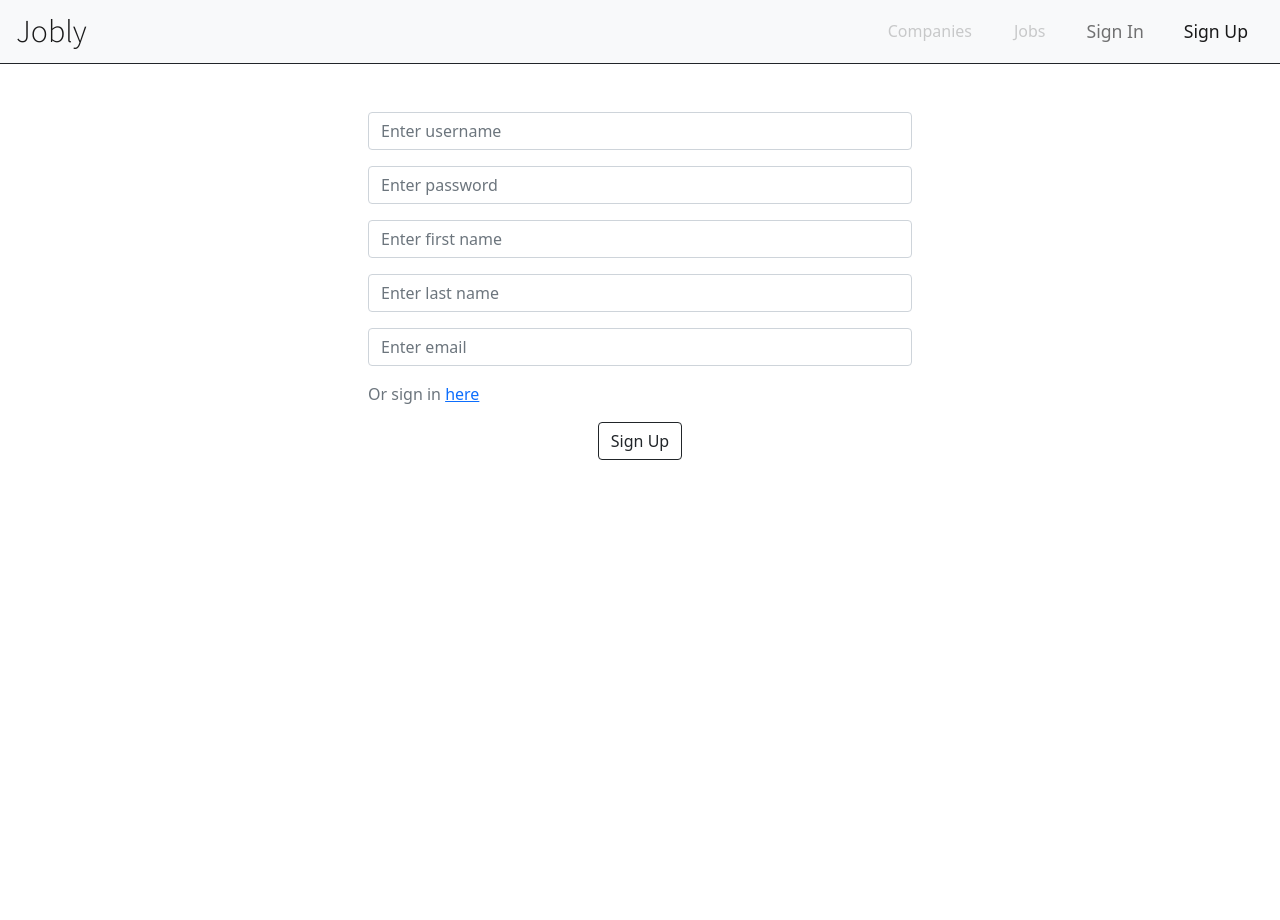
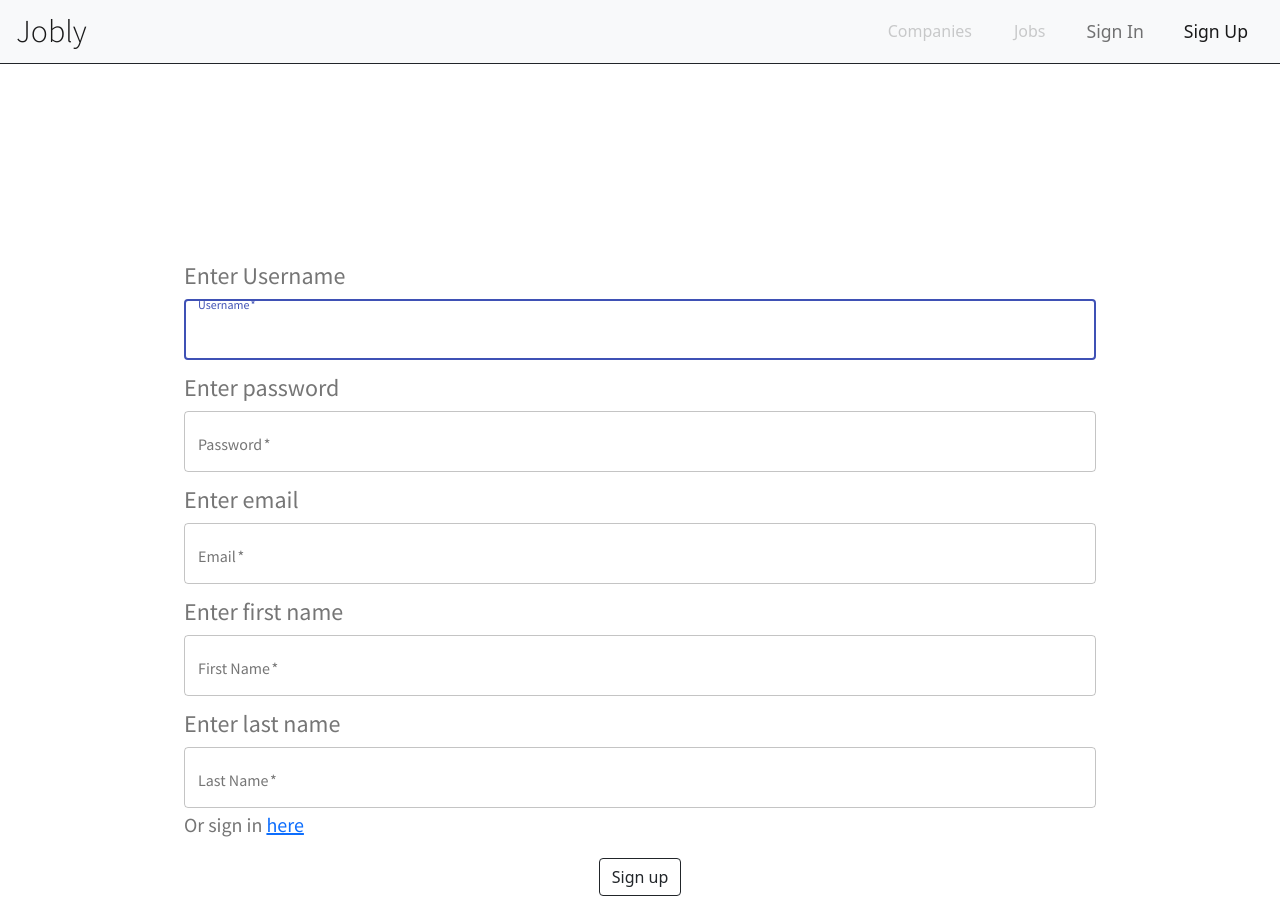
Before and after one commit to Juli03b/jobly-frontend, a React (Create React App) app: page /sign-up in a window 1280 px wide. Before the commit the page ends 800 px from the top, so only its background shows below. Built offline with nearby package versions, Linux system fonts and the light colour scheme; no server answers; a web font is replaced by a local one.

Commit message:
Add centralized form implementation

```diff
--- a/src/components/Profile.tsx
+++ b/src/components/Profile.tsx
@@ -1,57 +1,99 @@
-import React, { FC, useContext, useEffect, useState } from "react";
-import { Card, CardBody} from "reactstrap";
+import { Container, Grid, InputLabel, makeStyles, TextField, Typography } from "@material-ui/core";
+import { FC, useContext, useEffect, useState } from "react";
 import { JobProps, UserPatchProps } from "../interfaces";
 import AppContext from "./AppContext";
 import Jobs from "./Jobs";
+import { Loading } from "./Loading";
+import { useFormik } from 'formik'
+import * as yup from 'yup';
+import Form from "./Form";
 
+const useStyles = makeStyles({
+    formLabel: {
+        marginBottom: "1rem",
+        fontSize: "1.5rem"
+    },
+    name: {
+        fontSize: "1.5rem",
+        textAlign: "center",
+        fontFamily: "Montserrat"
+    },
+    container: {
+        marginTop: "5rem"
+    },
+    caption: {
+        fontSize: "2rem",
+        marginInline: "11%"
+    },
+    form: {
+        margin: "auto",
+        marginTop: "2rem",
+    }
+});
+const validationSchema = yup.object({
+    email: yup
+        .string()
+        .label("Enter email")
+        .email('Enter a valid email')
+        .required()
+    ,
+    password: yup
+        .string()
+        .label("Enter password")
+        .min(5, "Password should be at least 5 characters")
+        .required('Password required')
+    ,
+    firstName: yup
+        .string()
+        .label("Enter first name")
+        .min(1, "First name should be at least 1 character")
+    ,
+    lastName: yup
+        .string()
+        .label("Enter last name")
+        .min(1, "Last name should be at least 1 character")
+});
 const Profile: FC = () => {
-    const INITIAL_STATE: UserPatchProps = {password: "", firstName: "", lastName: "", email: ""}
+    const FORM_INITIAL_STATE: UserPatchProps = { password: "", firstName: "", lastName: "", email: "" }
     const { patchUser, user } = useContext(AppContext);
     const [jobs, setJobs] = useState<JobProps[]>([])
-    const [formData, setFormData] = useState(INITIAL_STATE);
-    const inputChange = (e: React.ChangeEvent<HTMLInputElement>) => {
-        const {name, value} = e.target;
-        setFormData(data => ({...data, [name]: value}));
-    }
-    const onSubmit = (e: React.FormEvent) => {
-        e.preventDefault();
-        patchUser(formData);
-    }
+    const classes = useStyles();
+    const formik = useFormik({
+        initialValues: FORM_INITIAL_STATE,
+        validationSchema: validationSchema,
+        onSubmit: (values) => patchUser(values)
+    });
 
-    // console.log(user, "user ")
-    useEffect(() => {if(user) setJobs(user.jobs)}, [user]);
+    useEffect(() => { if (user) setJobs(user.jobs) }, [user]);
 
+    if(!user) return <Loading />
     return (
-        <div className="m-3">
-            {
-                user?.jobs ?
-                <>
-                    <Card className="w-25 mx-auto mt-5">
-                        <CardBody>
-                            <p className="fs-3 text-muted">{user.username}</p>
-                            <p className="fs-3">{`${user.firstName} ${user.lastName}`}</p>
-                        </CardBody>
-                    </Card>
-                    <form onSubmit={onSubmit} className="mt-5">
-                    <div className="w-25 mx-auto">
-                        <input type="password" name="password" value={formData.password} onChange={inputChange} placeholder="Enter password" className="form-control input-group mb-3 mx-auto"/>
-                        <input type="text" name="firstName" value={formData.firstName} onChange={inputChange} placeholder="Enter first name" className="form-control input-group mb-3 mx-auto"/>
-                        <input type="text" name="lastName" value={formData.lastName} onChange={inputChange} placeholder="Enter last name" className="form-control input-group mb-3 mx-auto"/>
-                        <input type="email" name="email" value={formData.email} onChange={inputChange} placeholder="Enter email" className="form-control input-group mb-3 mx-auto"/>
-                    </div>
-                    <div>
-                        <button type="submit" className="btn btn-md btn-outline-dark mb-3 mx-auto d-block">Update Profile</button>
-                    </div>
-                    </form>
-                    <div className="mt-5">
-                        <p className="display-5 mx-3">Jobs you've applied to </p>
-                        <Jobs jobs={jobs} />
-                    </div>
-                </>
-                :
-                <p>Loading...</p>
-            }
-        </div>);
+        <Container maxWidth="lg" className={classes.container}>
+            <Grid
+                container
+                direction="row"
+                justifyContent="flex-start"
+                alignItems="flex-start"
+                spacing={3}
+            >
+                <Grid item xs={12} className={classes.name}>
+                    <Typography variant="caption" className={classes.caption}>Username</Typography>
+                        <Typography className={classes.name} variant="h5">{user.username}</Typography>
+                </Grid>
+                <Grid item xs={12} className={classes.name}>
+                    <Typography variant="caption" className={classes.caption}>Name</Typography>
+                        <Typography className={classes.name} variant="h5">{`${user.firstName} ${user.lastName}`}</Typography>
+                </Grid>
+                <Grid item xs={3} className={classes.form}>
+                    <Form password firstName lastName email buttonText="Edit User" mode="patch" onSubmit={patchUser} />
+                </Grid>
+                <Grid item xs={12}>
+                    <Typography variant="caption" className={classes.caption}>Jobs you've applied to </Typography>
+                    {jobs && <Jobs jobs={jobs} />}
+                </Grid>
+            </Grid>
+        </Container>
+    );
 }
 
 export default Profile;
--- a/src/components/SignIn.tsx
+++ b/src/components/SignIn.tsx
@@ -1,43 +1,16 @@
-import { Container, TextField } from "@material-ui/core";
-import React, { FC, useContext, useState } from "react";
-import { Link } from "react-router-dom";
-import { UserSignInProps } from "../interfaces";
+import { Container, Typography } from "@material-ui/core";
+import { FC, useContext } from "react";
 import AppContext from "./AppContext";
+import Form from "./Form";
 
+// Component to show form for signing in
 const SignIn: FC = () => {
     const { signIn } = useContext(AppContext);
-    const INITIAL_STATE: UserSignInProps = {username: "", password: ""}
-    const [formData, setFormData] = useState(INITIAL_STATE);
-    const inputChange = (e: React.ChangeEvent<HTMLInputElement>) => {
-        const {name, value} = e.target;
-        setFormData(data => ({...data, [name]: value}));
-    }
-    const onSubmit = (e: React.FormEvent) => {
-        e.preventDefault();
-        signIn(formData);
-    }
 
     return (
-        <Container maxWidth="md" className="m-5 mx-auto">
-            <form onSubmit={onSubmit}>
-                <div className="mx-auto">
-                <TextField
-                  error
-                  id="outlined-error-helper-text"
-                  label="Error"
-                  defaultValue="Hello World"
-                  helperText="Incorrect entry."
-                  variant="outlined"
-                />
-                    <input type="text" name="username" value={formData.username} onChange={inputChange} placeholder="Enter username" className="form-control input-group mb-3 mx-auto"/>
-                    <input type="password" name="password" value={formData.password} onChange={inputChange} placeholder="Enter password" className="form-control input-group mb-3 mx-auto"/>
-                    <p className="text-muted">Or sign up <Link to="/sign-up">here</Link></p>
-                </div>
-                <div className="">
-                    <button type="submit" className="btn btn-md btn-outline-dark mb-3 mx-auto d-block">Sign In</button>
-                </div>
-            </form>
-        </Container> );
+        <Container maxWidth="md" style={{marginTop: "20%"}}>
+            <Form username password buttonText="Sign in" mode="signIn" onSubmit={signIn} />
+        </Container>);
 }
 
 export default SignIn;
--- a/src/components/SignUp.tsx
+++ b/src/components/SignUp.tsx
@@ -1,35 +1,29 @@
-import React, { FC, useContext, useState } from "react";
-import { Link } from "react-router-dom";
-import { UserCreateProps } from "../interfaces";
+import { Container, makeStyles } from "@material-ui/core";
+import { FC, useContext,  } from "react";
 import AppContext from "./AppContext";
+import Form from "./Form";
 
+const useStyles = makeStyles({
+    formLabel: {
+        marginBottom: "1rem",
+        fontSize: "1.5rem"
+    },
+    container: {
+        marginTop: "12.5rem"
+    },
+    formTitle: {
+        marginBottom: "1rem",
+        fontSize: "1.5rem"
+    }
+});
 const SignUp: FC = () => {
     const { signUp } = useContext(AppContext);
-    const INITIAL_STATE: UserCreateProps = {username: "", password: "", firstName: "", lastName: "", email: ""}
-    const [formData, setFormData] = useState(INITIAL_STATE);
-    const inputChange = (e: React.ChangeEvent<HTMLInputElement>) => {
-        const {name, value} = e.target;
-        setFormData(data => ({...data, [name]: value}));
-    }
-    const onSubmit = (e: React.FormEvent) => {
-        e.preventDefault();
-        signUp(formData);
-    }
+    const classes = useStyles();
 
     return (
-        <form onSubmit={onSubmit} className="row m-5">
-            <div className="col-6 mx-auto">
-                <input type="text" name="username" value={formData.username} onChange={inputChange} placeholder="Enter username" className="form-control input-group mb-3 mx-auto"/>
-                <input type="password" name="password" value={formData.password} onChange={inputChange} placeholder="Enter password" className="form-control input-group mb-3 mx-auto"/>
-                <input type="text" name="firstName" value={formData.firstName} onChange={inputChange} placeholder="Enter first name" className="form-control input-group mb-3 mx-auto"/>
-                <input type="text" name="lastName" value={formData.lastName} onChange={inputChange} placeholder="Enter last name" className="form-control input-group mb-3 mx-auto"/>
-                <input type="text" name="email" value={formData.email} onChange={inputChange} placeholder="Enter email" className="form-control input-group mb-3 mx-auto"/>
-                <p className="text-muted">Or sign in <Link to="/sign-in">here</Link></p>
-            </div>
-            <div className="">
-                <button type="submit" className="btn btn-md btn-outline-dark mb-3 mx-auto d-block">Sign Up</button>
-            </div>
-        </form> )
+        <Container maxWidth="md" className={classes.container}>
+            <Form username password firstName lastName email signUp buttonText="Sign up" mode="signUp" onSubmit={signUp} />
+        </Container>);
 }
 
 export default SignUp;
```
